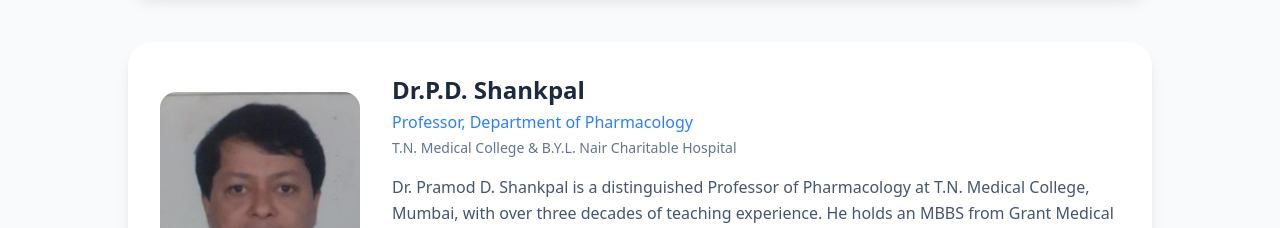
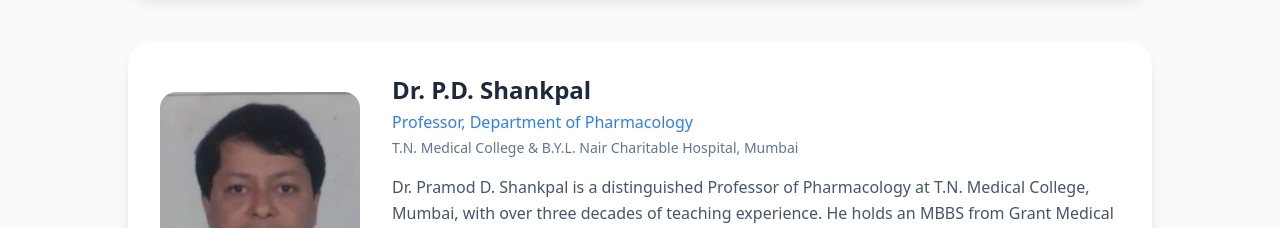
Before and after one commit to SuryanshDixit/scs-wellness-workshop-2026, a Next.js app: page /speakers in a window 1280 px wide. Shown: the part 3000-3228 px from the top of the page. Built offline with nearby package versions, Linux system fonts and the light colour scheme; a web font is replaced by a local one.

Commit message:
Fix speaker names and update organization details

```diff
--- a/src/app/speakers/page.js
+++ b/src/app/speakers/page.js
@@ -60,9 +60,9 @@ const speakers = [
     desc: `Krithika Chandrasekar is a celebrated author and mental health advocate best known for her profound debut book, "Have You Heard the Sound of Your Own Voice?" Published in 2022, her work is a deeply personal exploration of self-discovery, healing, and emotional resilience, blending poetry and prose to address the complexities of the human experience. Beyond her writing, Krithika is a passionate mental health educator who frequently collaborates with platforms to conduct workshops on mindfulness and creative expression for students and educators. Her storytelling focuses on the power of vulnerability and introspection, encouraging individuals to reclaim their personal narratives and find solace in their unique journeys.`,
   },
   {
-    name: "Dr.P.D. Shankpal",
+    name: "Dr. P.D. Shankpal",
     role: `Professor, Department of Pharmacology`,
-    org: "T.N. Medical College & B.Y.L. Nair Charitable Hospital",
+    org: "T.N. Medical College & B.Y.L. Nair Charitable Hospital, Mumbai",
     link: "#",
     image: "/speakers/Screenshot 2026-03-15 121259.png",
     desc: `Dr. Pramod D. Shankpal is a distinguished Professor of Pharmacology at T.N. Medical College, Mumbai, with over three decades of teaching experience. He holds an MBBS from Grant Medical College and an MD in Pharmacology from TNMC. Beyond academics, he has served on ethics committees, acted as a subject expert for CDSCO inspections, and led mental health awareness initiatives. His research spans analgesics, anti-inflammatory agents, HIV therapy, and NSAID effects, with numerous publications in respected national and international journals.`,
```
